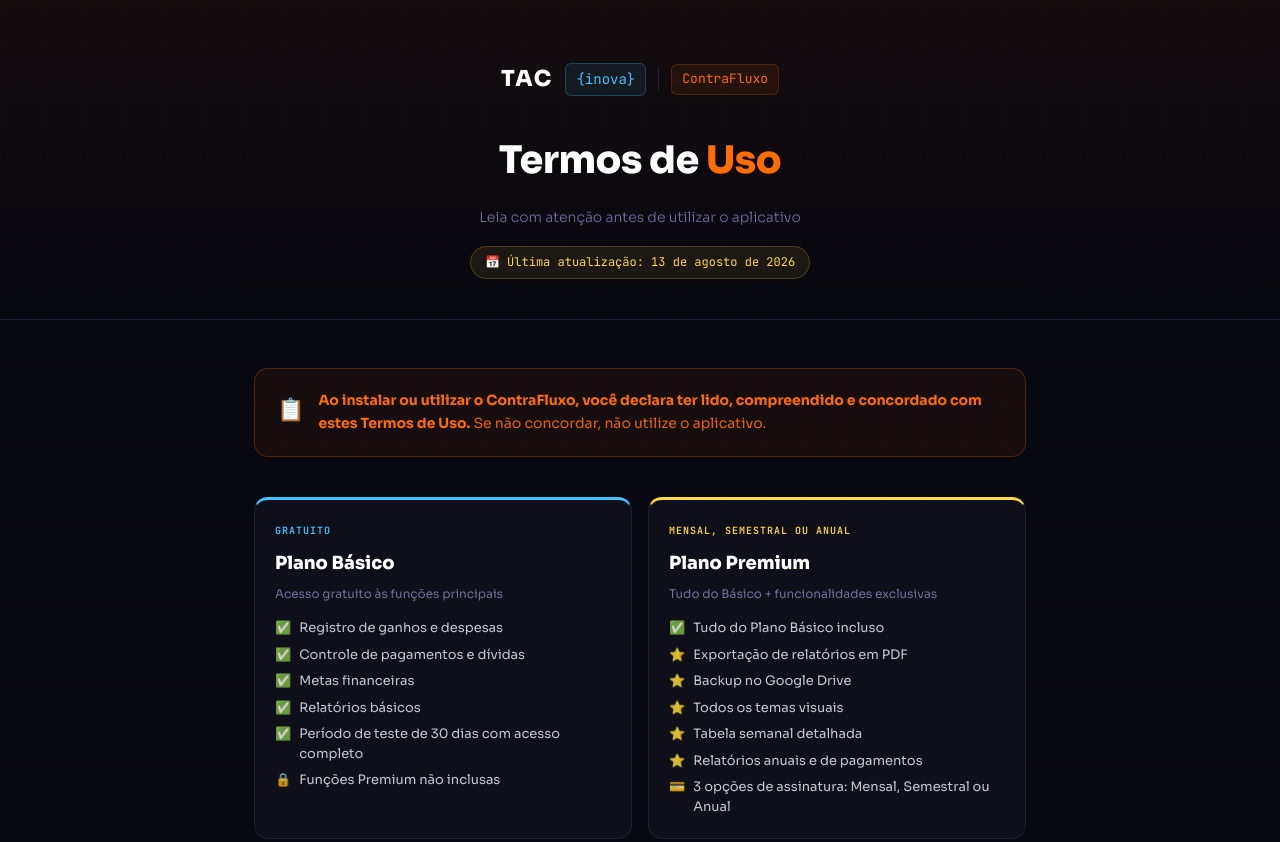
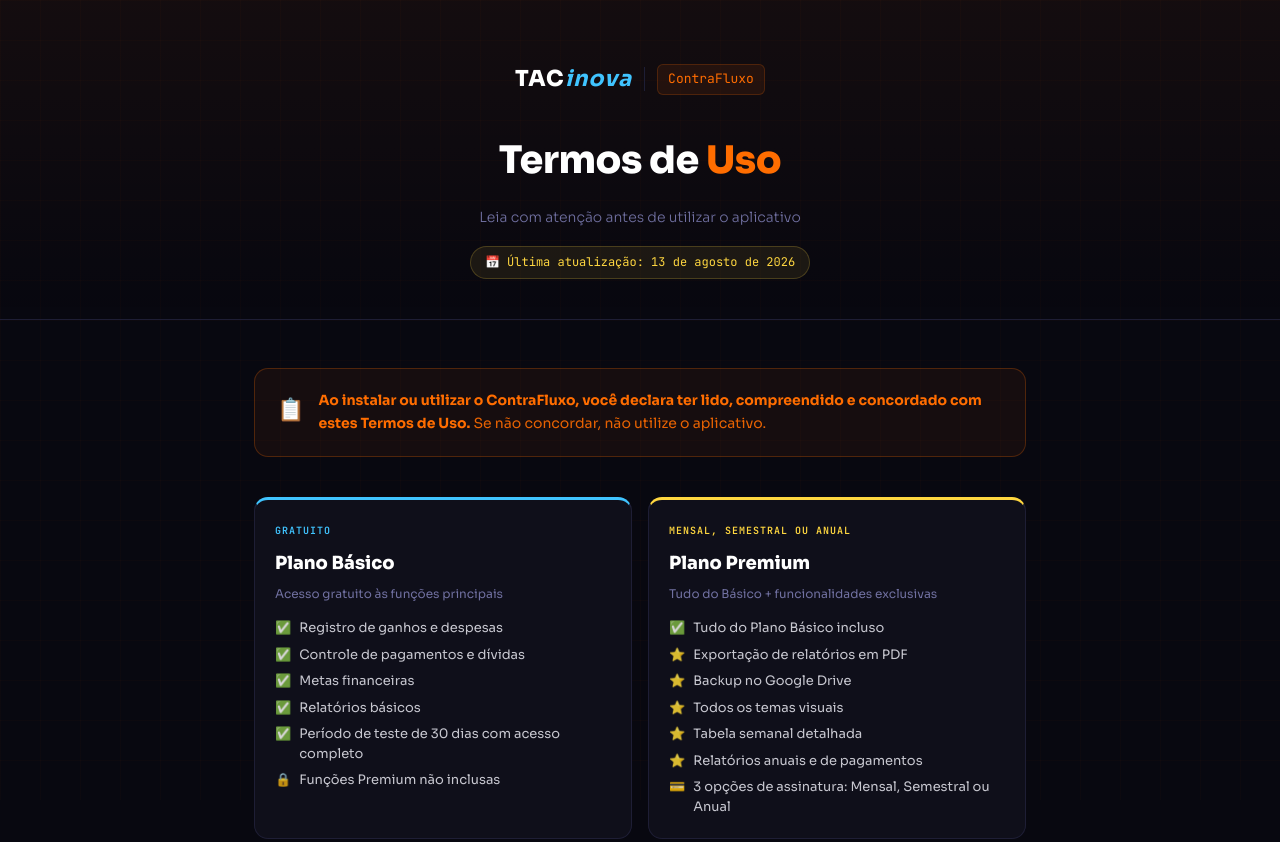
Before and after one commit to tacinovacao/contrafluxo-legal, a plain HTML site: page termos.html in a window 1280 px wide. Shown: the top 842 px of the page. Drawn offline with Linux system fonts and the light colour scheme.

Commit message:
Update termos.html

```diff
--- a/termos.html
+++ b/termos.html
@@ -13,8 +13,9 @@
   body::before{content:'';position:fixed;inset:0;background-image:linear-gradient(rgba(255,109,0,.025) 1px,transparent 1px),linear-gradient(90deg,rgba(255,109,0,.025) 1px,transparent 1px);background-size:40px 40px;pointer-events:none;z-index:0}
   header{position:relative;z-index:1;padding:60px 24px 40px;text-align:center;border-bottom:1px solid var(--borda);background:linear-gradient(180deg,rgba(255,109,0,.05) 0%,transparent 100%)}
   .logo-linha{display:flex;align-items:center;justify-content:center;gap:12px;margin-bottom:28px;flex-wrap:wrap}
-  .logo-tac{font-family:'Sora',sans-serif;font-weight:800;font-size:22px;color:var(--branco);letter-spacing:2px}
-  .logo-inova{font-family:'JetBrains Mono',monospace;font-size:14px;color:var(--azul);background:rgba(64,196,255,.08);border:1px solid rgba(64,196,255,.25);border-radius:6px;padding:3px 10px}
+  .logo-tac{font-family:'Sora',sans-serif;font-weight:800;font-size:22px;color:var(--branco);letter-spacing:1px}
+  .logo-inova{font-family:'Sora',sans-serif;font-weight:700;font-style:italic;font-size:22px;color:var(--azul);letter-spacing:1px}
+  .logo-marca{display:inline-flex;align-items:center}
   .sep{width:1px;height:24px;background:var(--borda)}
   .app-nome{font-family:'JetBrains Mono',monospace;font-size:13px;color:var(--laranja);background:rgba(255,109,0,.08);border:1px solid rgba(255,109,0,.2);border-radius:6px;padding:3px 10px}
   h1{font-size:clamp(26px,5vw,38px);font-weight:800;color:var(--branco);letter-spacing:-.5px;margin-bottom:12px}
@@ -103,8 +104,7 @@
 
 <header>
   <div class="logo-linha">
-    <div class="logo-tac">TAC</div>
-    <div class="logo-inova">{inova}</div>
+    <div class="logo-marca"><span class="logo-tac">TAC</span><span class="logo-inova">inova</span></div>
     <div class="sep"></div>
     <div class="app-nome">ContraFluxo</div>
   </div>
```
